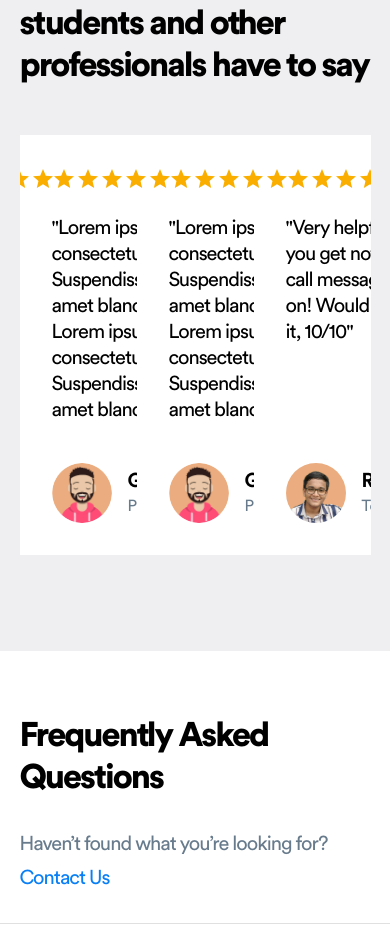
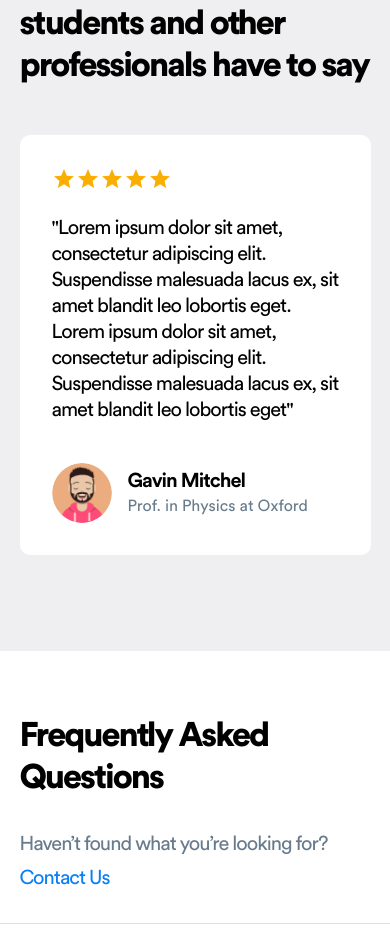
Before and after one commit to Basebolt/turbo-website, a React (Create React App) app: page / in a window 390 px wide. Shown: the part 3404-4336 px from the top of the page. Built offline with nearby package versions, Linux system fonts and the light colour scheme.

Commit message:
responsive testimonial cards

```diff
--- a/src/sections/Testimonials/CardView/index.js
+++ b/src/sections/Testimonials/CardView/index.js
@@ -8,10 +8,30 @@ export const CardView = forwardRef(({ b1 }, ref) => {
     duration: 3000,
     transitionDuration: 300,
     easing: "ease",
-    slidesToShow: 3,
     slidesToScroll: 1,
     autoplay: true,
+    slidesToShow: 1,
     arrows: false,
+    responsive: [
+      {
+        breakpoint: 1372,
+        settings: {
+          slidesToShow: 3,
+        },
+      },
+      {
+        breakpoint: 1000,
+        settings: {
+          slidesToShow: 2,
+        },
+      },
+      {
+        breakpoint: 600,
+        settings: {
+          slidesToShow: 1,
+        },
+      },
+    ],
   };
   return (
     <Slide {...properties} ref={ref}>
```
